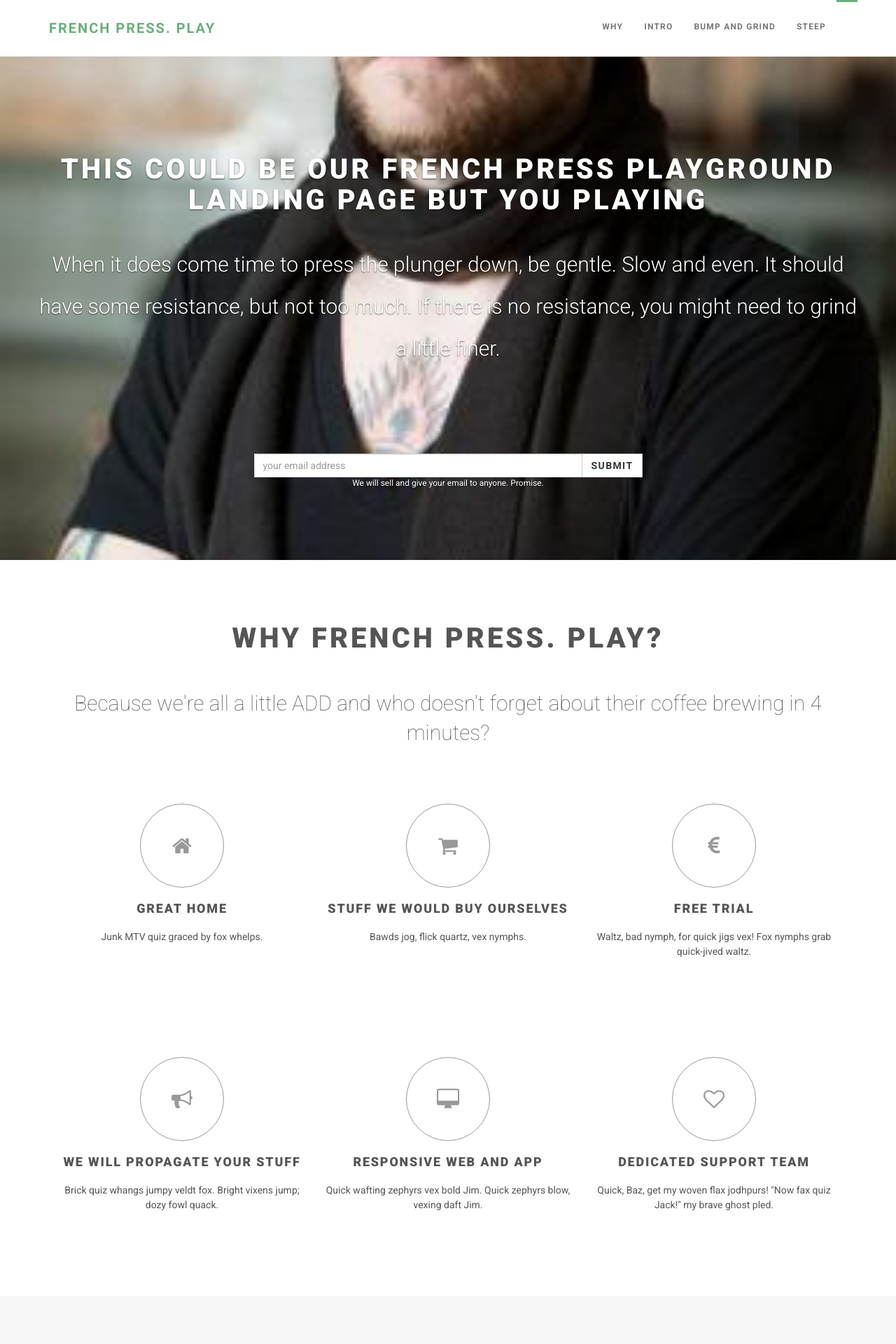
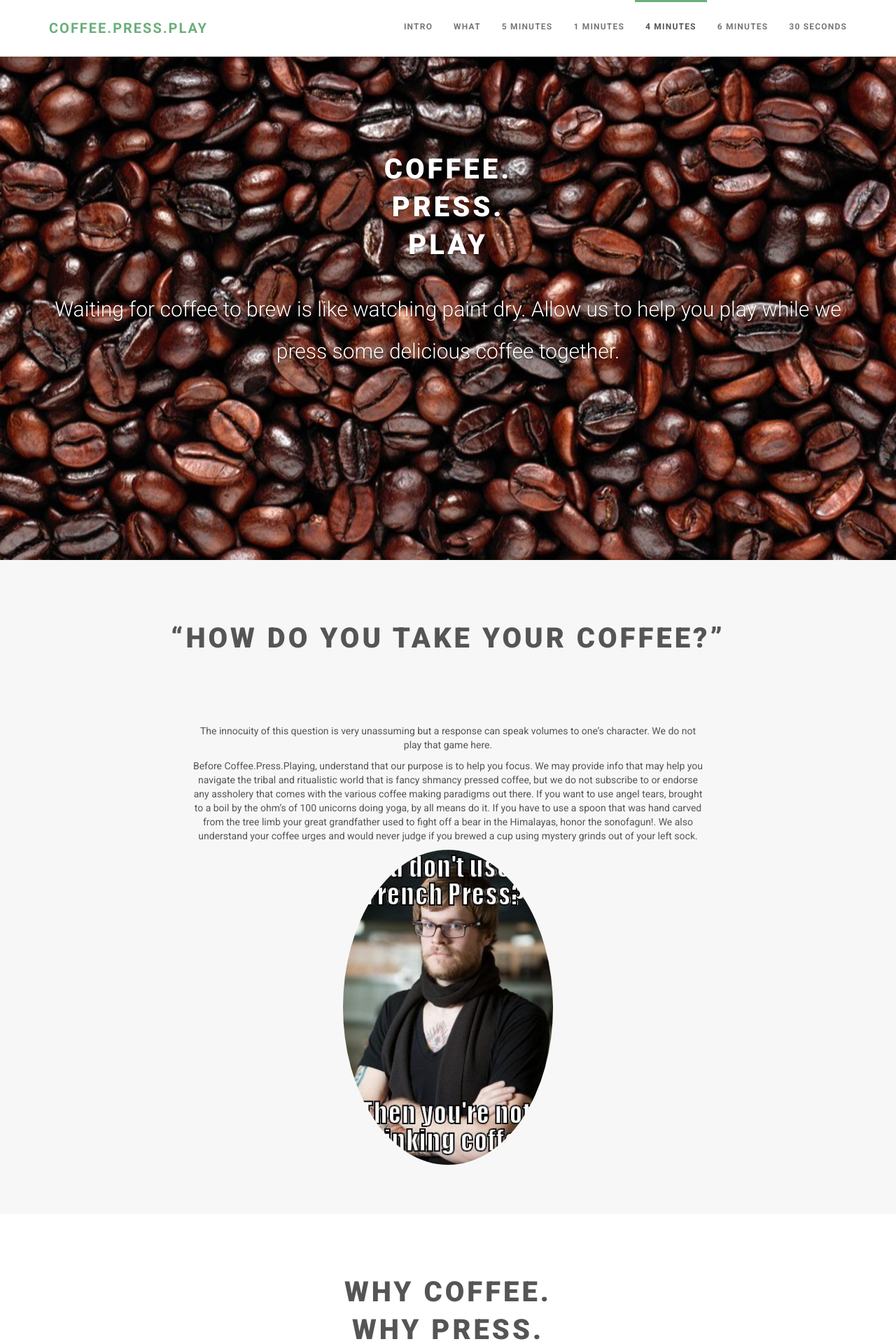
Before and after one commit to Ronman73/FrenchPressPlay, a PHP site: page / in a window 1280 px wide. Shown: the top 1920 px of the page at 70% size. Run offline with PHP 8.4, Linux system fonts and the light colour scheme.

Commit message:
added images, famous quotes, landing page text, favicon, instructions, content

```diff
--- a/css/style.default.css
+++ b/css/style.default.css
@@ -188,7 +188,7 @@ INTRO
 }
 #intro .item {
   min-height: 100%;
-  background: url('../img/home-99.jpeg') center center no-repeat;
+  background: url('../img/beans1.jpg') center center no-repeat;
   -webkit-background-size: cover;
   -moz-background-size: cover;
   -o-background-size: cover;
--- a/index.html
+++ b/index.html
@@ -13,7 +13,7 @@
         <meta name="googlebot" content="index,follow,snippet,archive">
         <meta name="viewport" content="width=device-width, initial-scale=1">
 
-        <title>French Press. Play</title>
+        <title>Coffee.Press.Play</title>
 
         <meta name="keywords" content="">
 
@@ -75,21 +75,25 @@
                         <span class="icon-bar"></span>
                         <span class="icon-bar"></span>
                     </button>
-                    <a class="navbar-brand scrollTo" href="#intro">French Press. Play</a>
+                    <a class="navbar-brand scrollTo" href="#intro">Coffee.Press.Play</a>
                 </div>
 
                 <div class="navbar-collapse collapse" id="navigation">
 
                     <ul class="nav navbar-nav navbar-right">
-                        <li class="active"><a href="#intro">Why</a>
+                        <li class="active"><a href="#intro">Intro</a>
                         </li>
-                        <li><a href="#section1">Intro</a>
+                        <li><a href="#section1">What</a>
                         </li>
-                        <li><a href="#section2">Bump and Grind</a>
+                        <li><a href="#section2">5 minutes</a>
                         </li>
-                        <li><a href="#section3">Steep</a>
+                        <li><a href="#section3">1 minutes</a>
                         </li>
-                        <li><a href="#section4"></a>
+                        <li><a href="#section4">4 minutes</a>
+                        </li>
+                        <li><a href="#section5">6 minutes</a>
+                        </li>
+                        <li><a href="#section6">30 seconds</a>
                         </li>
                     </ul>
                 </div>
@@ -112,11 +116,13 @@
                     <div class="container">
                         <div class="row">
 
-                            <h1 data-animate="fadeInDown">This could be our French Press Playground Landing page but you playing</h1>
-                            <p  class="message" data-animate="fadeInUp">When it does come time to press the plunger down, be gentle. Slow and even. It should have some resistance, but not too much. If there is no resistance, you might need to grind a little finer. </p>
+                            <h1 data-animate="fadeInDown"><p>Coffee. <p>Press. <p>Play</h1>
+                            <p  class="message" data-animate="fadeInUp">Waiting for coffee to brew is like watching paint dry. Allow us to help you play while we press some delicious coffee together.</p>
 
+                            <!-- <p>Dedicated to walking anyone through the process of pressing what ever coffee grounds they can get your hands on and creating a coffee brewing experience that is entertaining, productive, and a seamless part a daily fix/ routine.  All while being mindful of barista precision and best practices despite them not being able to spell for shit. </p> -->
 
-                            <div class="col-md-6 col-md-offset-3" data-animate="fadeInUp">
+<!-- and trying to give a shit about the coffee you're making before you've even had a cup is a constant reminder that we live in a cruel, cruel world. -->
+                           <!--  <div class="col-md-6 col-md-offset-3" data-animate="fadeInUp">
                                 <form action="#" method="post" id="frm-landingPage1" class="form">
                                     <div class="input-group">
 
@@ -129,12 +135,11 @@
                                         </span>
 
                                     </div>
-                                    <!-- /input-group -->
-                                </form>
+                                    <!--/input-group -->
+                                <!-- </form>
 
                                 <p class="text-small">We will sell and give your email to anyone. Promise.</p>
-                            </div>
-
+                            </div>-->
                         </div>
                     </div>
                 </div>
@@ -146,10 +151,46 @@
 
             <!-- *** SERVICES ***
         _________________________________________________________ -->
-            <div class="section" id="section1">
+        <!-- _________________________________________________________ -->
+
+            <div class="section  text-gray" id="section1">
                 <div class="container">
                     <div class="col-md-12">
-                        <h2 class="title" data-animate="fadeInDown">Why French Press. Play?</h2>
+
+
+                        <h2 class="title" data-animate="fadeInDown"><p>“How do you take your coffee?”</h2>
+
+                        <div class="row">
+
+                            <div class="col-md-8 col-md-offset-2">
+
+                                <p class="text-large text-thin"  data-animate="fadeInUp"></p>
+                                <p class="text-large text-thin margin-bottom"  data-animate="fadeInUp">
+                                <p>The innocuity of this question is very unassuming but a response can speak volumes to one’s character.  We do not play that game here.
+
+                                <p>Before Coffee.Press.Playing, understand that our purpose is to help you focus.  We may provide info that may help you navigate the tribal and ritualistic world that is fancy shmancy pressed coffee, but we do not subscribe to or endorse any assholery that comes with the various coffee making paradigms out there.  If you want to use angel tears, brought to a boil by the ohm’s of 100 unicorns doing yoga, by all means do it. If you have to use a spoon that was hand carved from the tree limb your great grandfather used to fight off a bear in the Himalayas, honor the sonofagun!. We also understand your coffee urges and would never judge if you brewed a cup using mystery grinds out of your left sock.</p>
+
+                                <p   data-animate="fadeInUp"><img src="img/home-99.jpeg" alt="" class="img-circle img-responsive ondra-michal"></p>
+
+                            </div>
+
+                        </div>
+
+                    </div>
+                    <!-- /.12 -->
+                </div>
+                <!-- /.container -->
+            </div>
+            <!-- /.section -->
+
+            <!-- *** ABOUT US END *** -->
+
+            <!-- *** JOIN US ***
+        _________________________________________________________ -->
+            <div class="section" id="section6">
+                <div class="container">
+                    <div class="col-md-12">
+                        <h2 class="title" data-animate="fadeInDown"><p>Why Coffee. <p>Why Press. <p>Why Play?</h2>
 
                         <p class="lead">Because we're all a little ADD and who doesn't forget about their coffee brewing in 4 minutes? </p>
 
@@ -176,7 +217,7 @@
                                 <p>Waltz, bad nymph, for quick jigs vex! Fox nymphs grab quick-jived waltz. </p>
                             </div>
 
-                        </div>
+                        <!-- </div>
                         <div class="row services">
 
                             <div class="col-md-4" data-animate="fadeInUp">
@@ -184,9 +225,9 @@
                                 </div>
                                 <h3 class="heading">We will propagate your stuff</h3>
                                 <p>Brick quiz whangs jumpy veldt fox. Bright vixens jump; dozy fowl quack.</p>
-                            </div>
+                            </div> -->
 
-                            <div class="col-md-4" data-animate="fadeInUp">
+                            <!-- <div class="col-md-4" data-animate="fadeInUp">
                                 <div class="icon"><i class="fa fa-desktop"></i>
                                 </div>
                                 <h3 class="heading">Responsive web and app</h3>
@@ -199,7 +240,7 @@
                                 <h3 class="heading">Dedicated support team</h3>
                                 <p>Quick, Baz, get my woven flax jodhpurs! "Now fax quiz Jack!" my brave ghost pled. </p>
                             </div>
-
+ -->
                         </div>
 
                     </div>
@@ -226,10 +267,10 @@
 
                             <div class="col-md-8 col-md-offset-2">
 
-                                <p class="text-large text-thin"  data-animate="fadeInUp">Five quacking zephyrs jolt my wax bed. Flummoxed by job, kvetching W. zaps Iraq. Cozy sphinx waves quart jug of bad milk. </p>
+                                <p class="text-large text-thin"  data-animate="fadeInUp">“There are few things I care about less than coffee. I have two big cups every morning: light and sweet, preferably in cardboard cup. Any bodega will do. I don’t want to wait for my coffee. I don’t want some man-bun, Mumford and Son motherfucker to get it for me. I like good coffee but I don’t want to wait for it, and I don’t want it with the cast of Friends. It’s a beverage; it’s not a lifestyle.” </p>
                                 <p class="text-large text-thin margin-bottom"  data-animate="fadeInUp">A very bad quack might jinx zippy fowls. Few quips galvanized the mock jury box. Quick brown dogs jump over the lazy fox. The jay, pig, fox, zebra, and my wolves quack! Blowzy red vixens fight for a quick jump. Joaquin Phoenix was gazed by MTV for luck. A wizard’s job is to vex chumps quickly in fog. Watch "Jeopardy!", Alex Trebek's fun TV quiz game. Woven silk pyjamas exchanged for blue quartz.</p>
 
-                                <p   data-animate="fadeInUp"><img src="img/team.jpg" alt="" class="img-circle img-responsive ondra-michal"></p>
+                                <p   data-animate="fadeInUp"><img src="img/home-99.jpeg" alt="" class="img-circle img-responsive ondra-michal"></p>
 
                             </div>
 
@@ -306,14 +347,14 @@ _________________________________________________________ -->
                             <li class="item">
                                 <div class="testimonial same-height-always">
                                     <div class="text">
-                                        <p>One morning, when Gregor Samsa woke from troubled dreams, he found himself transformed in his bed into a horrible vermin. He lay on his armour-like back, and if he lifted his head a little he could see his brown belly, slightly domed and divided by arches into stiff sections.</p>
+                                        <p>There are few things I care about less than coffee. I have two big cups every morning: light and sweet, preferably in cardboard cup. Any bodega will do. I don’t want to wait for my coffee. I don’t want some man-bun, Mumford and Son motherfucker to get it for me. I like good coffee but I don’t want to wait for it, and I don’t want it with the cast of Friends. It’s a beverage; it’s not a lifestyle.</p>
                                     </div>
                                     <div class="bottom">
                                         <div class="icon"><i class="fa fa-quote-left"></i></div>
                                         <div class="name-picture">
                                             <img class="" alt="" src="img/person-1.jpg">
-                                            <h5>John McIntyre</h5>
-                                            <p>CEO, TransTech</p>
+                                            <h5>Anthony Bourdain</h5>
+                                            <p>Chef and Badass</p>
                                         </div>
                                     </div>
                                 </div>
@@ -321,14 +362,14 @@ _________________________________________________________ -->
                             <li class="item">
                                 <div class="testimonial same-height-always">
                                     <div class="text">
-                                        <p>The bedding was hardly able to cover it and seemed ready to slide off any moment. His many legs, pitifully thin compared with the size of the rest of him, waved about helplessly as he looked. "What's happened to me? " he thought. It wasn't a dream.</p>
+                                        <p></p>
                                     </div>
                                     <div class="bottom">
                                         <div class="icon"><i class="fa fa-quote-left"></i></div>
                                         <div class="name-picture">
                                             <img class="" alt="" src="img/person-2.jpg">
-                                            <h5>John McIntyre</h5>
-                                            <p>CEO, TransTech</p>
+                                            <h5></h5>
+                                            <p></p>
                                         </div>
                                     </div>
                                 </div>
@@ -336,16 +377,14 @@ _________________________________________________________ -->
                             <li class="item">
                                 <div class="testimonial same-height-always">
                                     <div class="text">
-                                        <p>His room, a proper human room although a little too small, lay peacefully between its four familiar walls.</p>
-
-                                        <p>A collection of textile samples lay spread out on the table - Samsa was a travelling salesman - and above it there hung a picture that he had recently cut out of an illustrated magazine and housed in a nice, gilded frame.</p>
+                                        <p>I would rather suffer with coffee than be senseless.</p>
                                     </div>
                                     <div class="bottom">
                                         <div class="icon"><i class="fa fa-quote-left"></i></div>
                                         <div class="name-picture">
                                             <img class="" alt="" src="img/person-3.jpg">
-                                            <h5>John McIntyre</h5>
-                                            <p>CEO, TransTech</p>
+                                            <h5>Napoleon Bonaparte</h5>
+                                            <p>Dictator and French Press enthusiast</p>
                                         </div>
                                     </div>
                                 </div>
@@ -353,15 +392,15 @@ _________________________________________________________ -->
                             <li class="item">
                                 <div class="testimonial same-height-always">
                                     <div class="text">
-                                        <p>It showed a lady fitted out with a fur hat and fur boa who sat upright, raising a heavy fur muff that covered the whole of her lower arm towards the viewer. Gregor then turned to look out the window at the dull weather. Drops of rain could be heard hitting the pane, which made him feel quite sad.</p>
+                                        <p>Without my morning coffee I’m just like a dried up piece of roast goat.</p>
                                     </div>
 
                                     <div class="bottom">
                                         <div class="icon"><i class="fa fa-quote-left"></i></div>
                                         <div class="name-picture">
                                             <img class="" alt="" src="img/person-4.jpg">
-                                            <h5>John McIntyre</h5>
-                                            <p>CEO, TransTech</p>
+                                            <h5>Johann Sebastian Bach</h5>
+                                            <p>Baroque ass composer</p>
                                         </div>
                                     </div>
                                 </div>
@@ -369,15 +408,15 @@ _________________________________________________________ -->
                             <li class="item">
                                 <div class="testimonial same-height-always">
                                     <div class="text">
-                                        <p>It showed a lady fitted out with a fur hat and fur boa who sat upright, raising a heavy fur muff that covered the whole of her lower arm towards the viewer. Gregor then turned to look out the window at the dull weather. Drops of rain could be heard hitting the pane, which made him feel quite sad. Gregor then turned to look out the window at the dull weather. Drops of rain could be heard hitting the pane, which made him feel quite sad.</p>
+                                        <p>We want to do a lot of stuff; we’re not in great shape. We didn’t get a good night’s sleep. We’re a little depressed. Coffee solves all these problems in one delightful little cup.</p>
                                     </div>
 
                                     <div class="bottom">
                                         <div class="icon"><i class="fa fa-quote-left"></i></div>
                                         <div class="name-picture">
                                             <img class="" alt="" src="img/person-4.jpg">
-                                            <h5>John McIntyre</h5>
-                                            <p>CEO, TransTech</p>
+                                            <h5>Jerry Seinfeld/h5>
+                                            <p>Comedian who has a show about drinking coffee in cars</p>
                                         </div>
                                     </div>
                                 </div>
@@ -437,7 +476,7 @@ _________________________________________________________ -->
                         <!-- /.6 -->
 
                         <div class="col-sm-6">
-                            <p>&copy; 2016 Your name goes here.
+                            <p>&copy; Coffe.Press.Play
                                 <!-- Do not remove the attribution, thx! If you need to do so, pls donate (http://bootstrapious.com/donate) to support us! -->
                                 Theme by <a href="http://bootstrapious.com/landing-pages" class="external">Bootstrapious landing pages</a>.</p>
                         </div>
```
Also changed, not shown: img/beans1.jpg (added).
